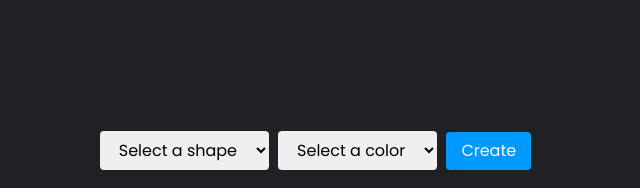
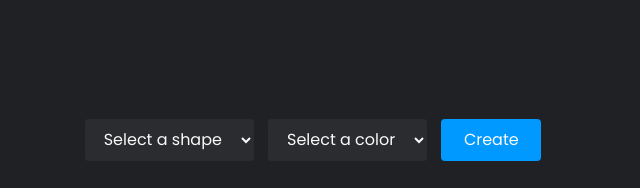
Before and after one commit to mcguenette/shape-factory, a website with bundled scripts: page index.html in a window 1280 px wide. Shown: the whole page, without its empty margins (322-962 px from the left). Built offline with nearby package versions, Linux system fonts and the light colour scheme.

Commit message:
styling changes

```diff
--- a/assets/script/index.js
+++ b/assets/script/index.js
@@ -33,7 +33,6 @@ function createShape() {
     const shapeDiv = document.createElement('div');
     shapeDiv.classList.add('shape');
     shapeDiv.style.backgroundColor = selectedColor;
-    shapeDiv.textContent = selectedShape.charAt(0).toUpperCase();
 
     if (selectedShape === 'circle') {
         shapeDiv.style.borderRadius = '50%';
--- a/assets/style/style.css
+++ b/assets/style/style.css
@@ -36,7 +36,7 @@ body {
     grid-template-columns: repeat(5, 1fr);
     grid-template-rows: repeat(4, 1fr);
     gap: 10px;
-    margin-top: 20px;
+    margin: 20px;
     border-radius: 4px;
     width: 580px;
     height: 470px;
@@ -61,11 +61,18 @@ p#validation {
 input#create-btn, select {
     padding: 7px 15px;
     border-radius: 4px;
-    margin-right: 5px;
+    margin-right: 10px;
     margin-bottom: 10px;
+    height: 42px;
 }
 
 .primary-button {
     background-color: var(--primary-blue);
     color: var(--light-color);
+    width: 100px;
 }
+
+select {
+    background-color: var(--secondary-dark-color);
+    color: var(--light-color);
+}
```
